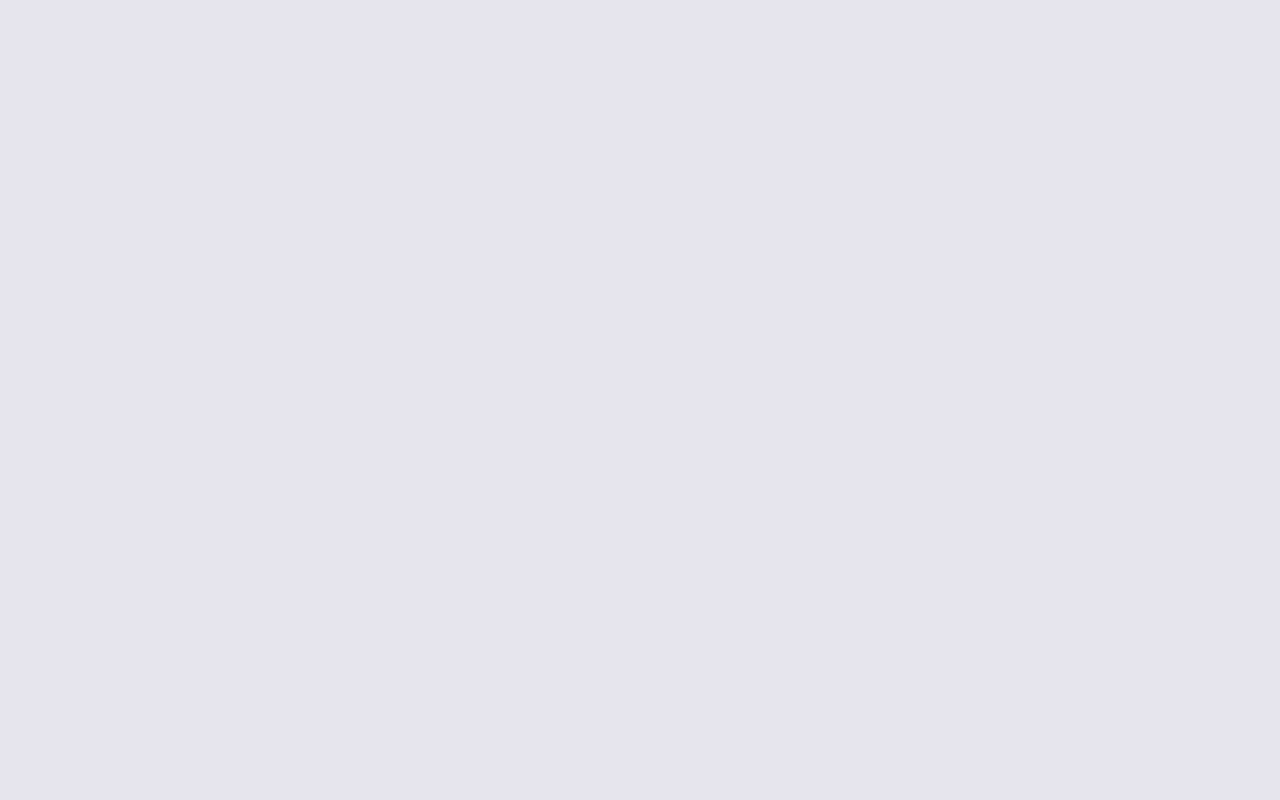
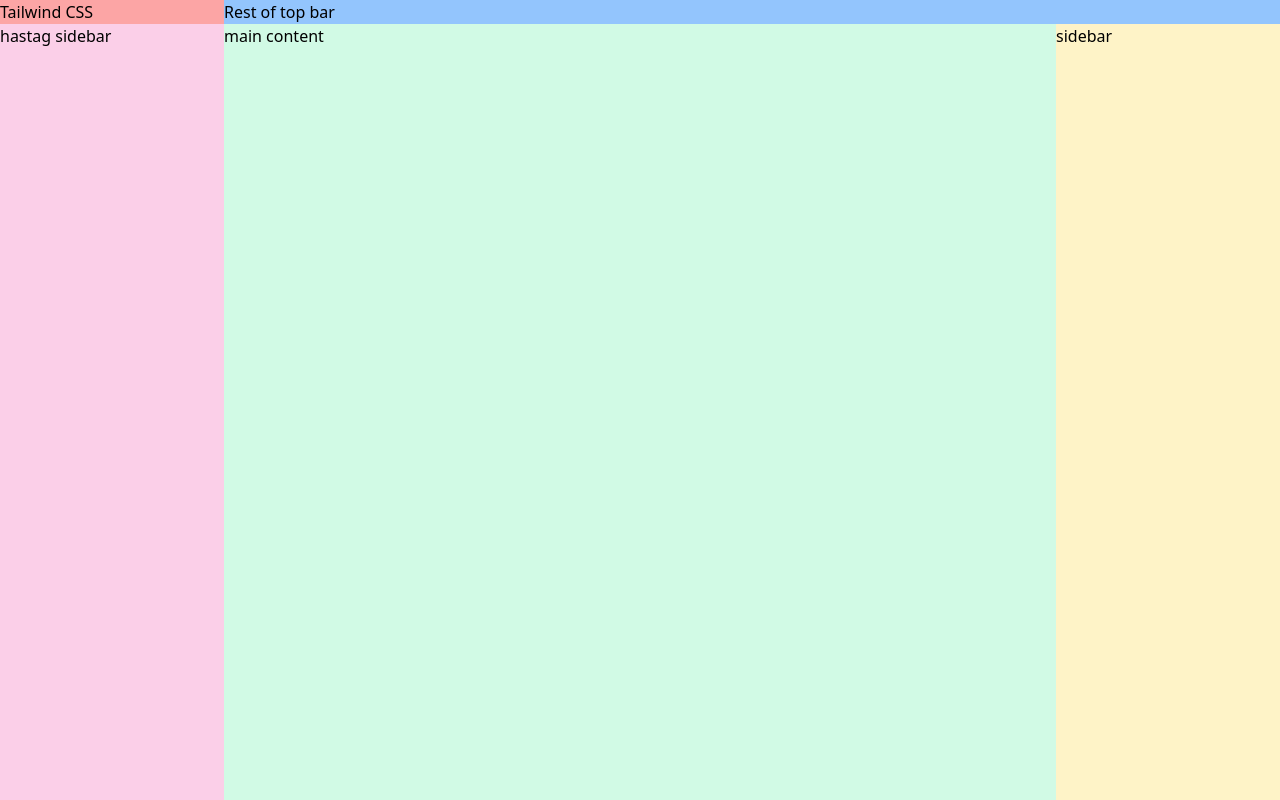
Before and after one commit to acatzk/discord, a Vue app: page / in a window 1280 px wide. Built offline with nearby package versions, Linux system fonts and the light colour scheme.

Commit message:
Setup the layout of discord using flex tailwind utility

```diff
--- a/src/App.vue
+++ b/src/App.vue
@@ -1,6 +1,19 @@
 <template>
-  <div id="app">
-
+  <!-- main flex -->
+  <div id="app" class="flex flex-col min-h-screen">
+    <!-- first col -->
+    <div class="bg-blue-300 flex">
+      <div class="bg-red-300 w-56 flex-none">Tailwind CSS</div>
+      <div>Rest of top bar</div>
+    </div>
+    <!-- second col -->
+    <div class="bg-green-300 flex-1 flex">
+      <div class="bg-pink-200 w-56 flex-none">hastag sidebar</div>
+      <div class="bg-blue-100 flex-1 flex justify-between">
+        <div class="bg-green-100 flex-1">main content</div>
+        <div class="flex-none w-56 bg-yellow-100">sidebar</div>
+      </div>
+    </div>
   </div>
 </template>
 
```
